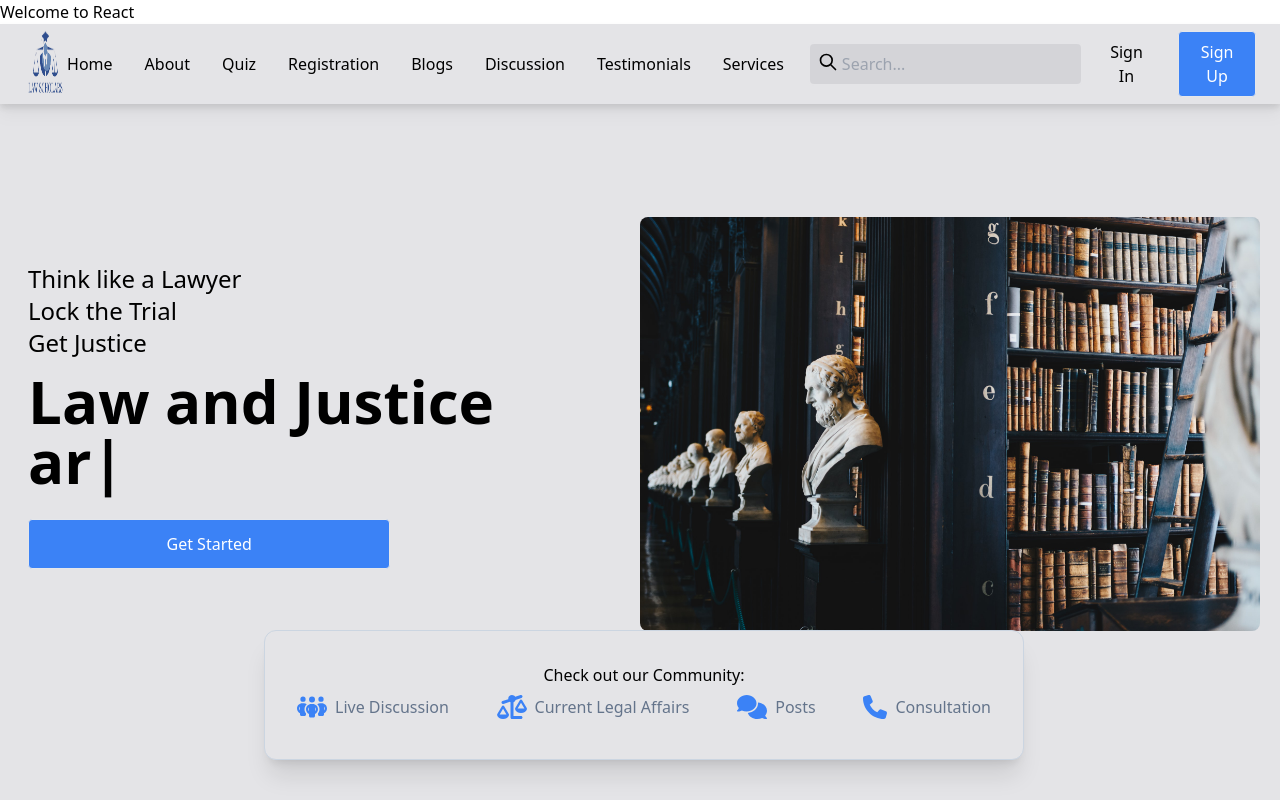
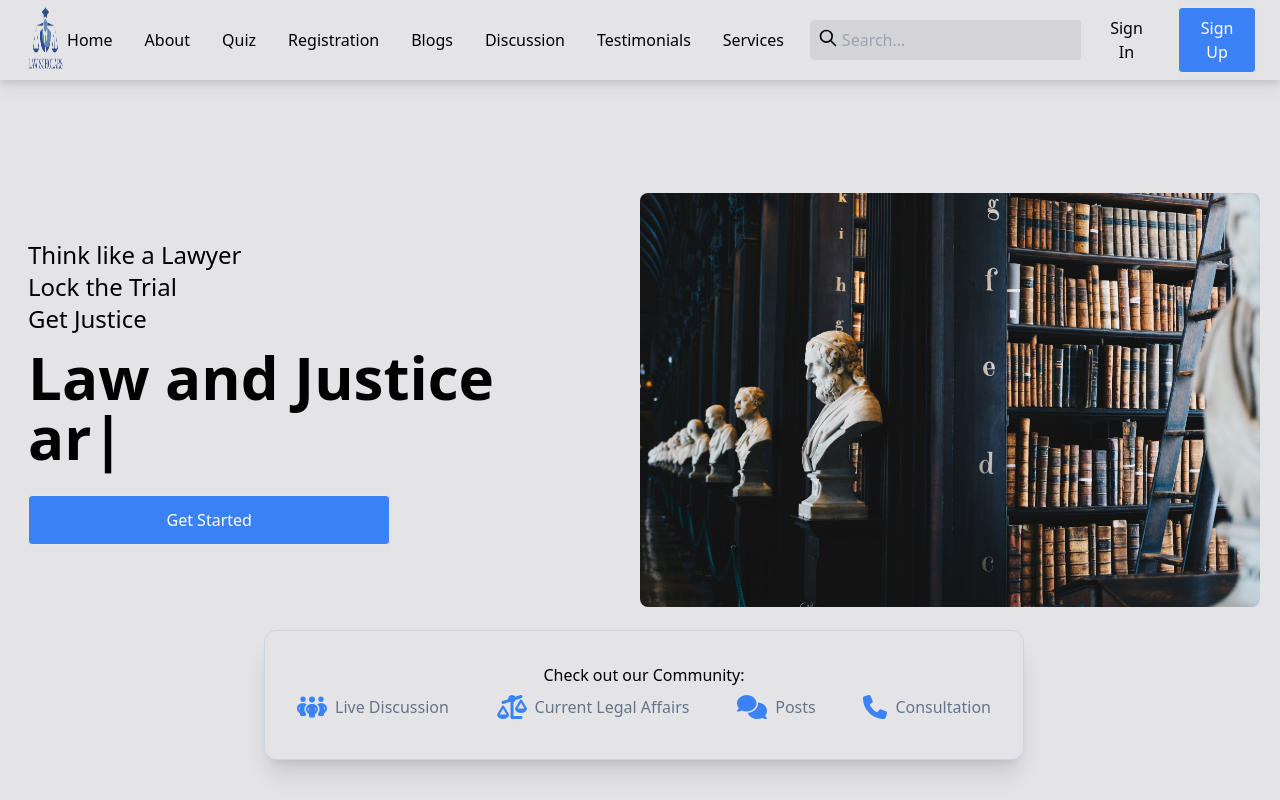
Before and after one commit to brekooname/law-scholars, a React (Create React App) app in the folder client/: page /LoginSignup in a window 1280 px wide. Shown: the top 800 px of the page. Built offline with nearby package versions, Linux system fonts and the light colour scheme; no server answers.

Commit message:
Update: Backend link

```diff
--- a/client/src/App.js
+++ b/client/src/App.js
@@ -34,13 +34,6 @@ class App extends Component {
 
     return (
       <>
-        <div className="App">
-          <header className="App-header">
-            {/* <img src={logo} className="App-logo" alt="logo" /> */}
-            <h1 className="App-title">Welcome to React</h1>
-          </header>
-          <p className="App-intro">{this.state.apiResponse}</p>
-        </div>
         <Navbar />
         <Hero />
         <About />
@@ -60,3 +53,13 @@ class App extends Component {
 }
 
 export default App;
+
+
+// From line 36 to test Server:
+//<div className="App">
+//<header className="App-header">
+//  {/* <img src={logo} className="App-logo" alt="logo" /> */}
+//  <h1 className="App-title">Welcome to React</h1>
+//</header>
+//<p className="App-intro">{this.state.apiResponse}</p>
+//</div>
```
